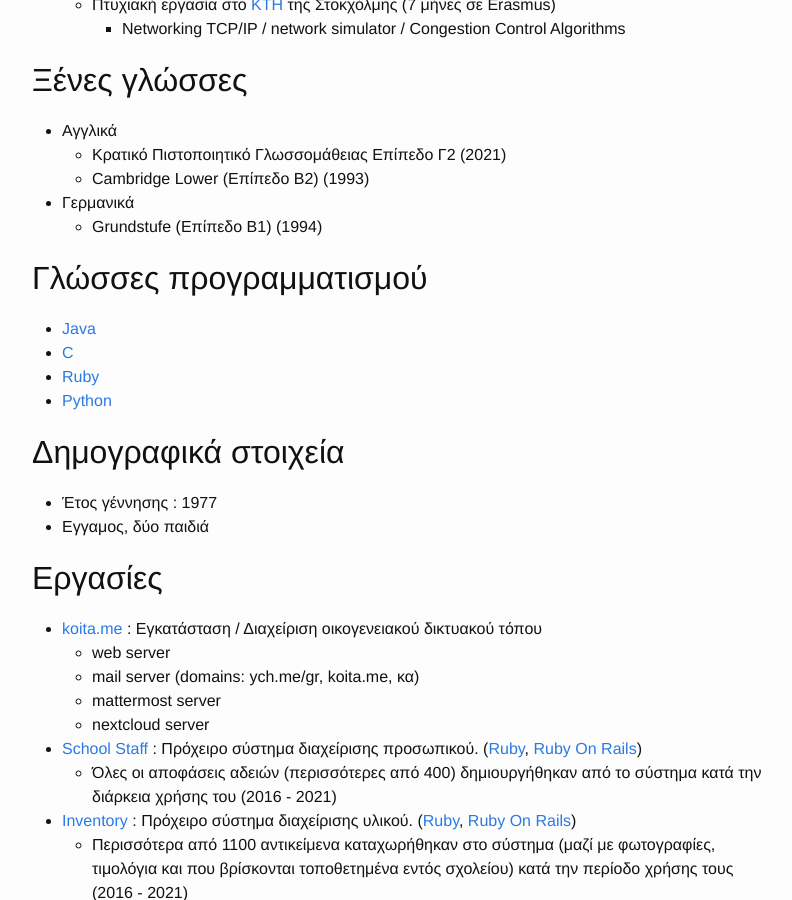
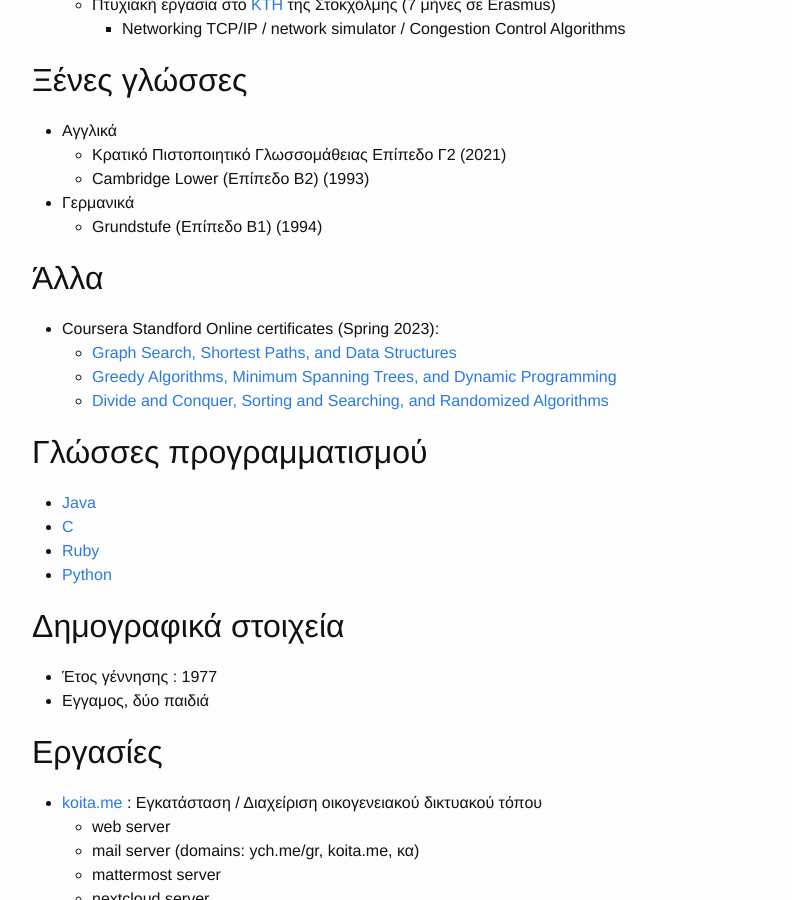
Before and after one commit to haritak/haritak.github.io, a Jekyll site: the page built from cv/cv.md, in a window 1280 px wide and 900 px high, scrolled down 793 px. Shown: the whole window, without its empty margins (238-1030 px from the left). Built offline with Jekyll 4.4.1, drawn with Linux system fonts in a browser that asks for light colours.

Commit message:
Update cv.md
Added links to coursera certificates

```diff
--- a/cv/cv.md
+++ b/cv/cv.md
@@ -42,6 +42,12 @@ permalink: /cv.html
   * Cambridge Lower (Επίπεδο Β2) (1993)
 * Γερμανικά
   * Grundstufe (Επίπεδο Β1) (1994)
+
+## Άλλα
+* Coursera Standford Online certificates (Spring 2023):
+  * [Graph Search, Shortest Paths, and Data Structures][coursera_graph]
+  * [Greedy Algorithms, Minimum Spanning Trees, and Dynamic Programming][coursera_greedy]
+  * [Divide and Conquer, Sorting and Searching, and Randomized Algorithms][coursera_divide]
 
 ## Γλώσσες προγραμματισμού
 * [Java][java]
@@ -93,6 +99,9 @@ permalink: /cv.html
 [school_inventory]: https://github.com/haritak/school_inventory
 [ltsp]: https://ts.sch.gr/wiki/Linux/LTSP
 [koita_me]: https://www.koita.me
+[coursera_graph]: https://cloud.koita.me/s/NrGrANTY9mzGcBf
+[coursera_greedy]: https://cloud.koita.me/s/QPgsLPXy7eA6cBF
+[coursera_divide]: https://cloud.koita.me/s/kGxGKy5Rb6A3R6a
 
 [0]: /
 [1]: http://kth.se
```
